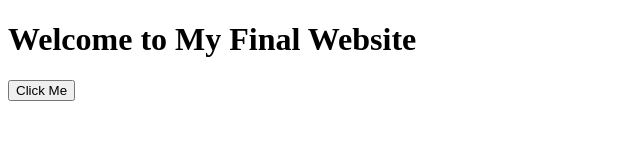
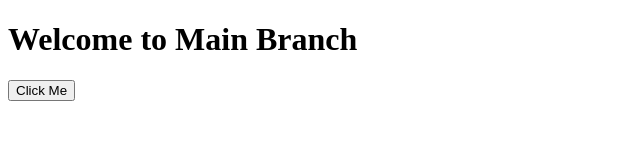
Before and after one commit to 2500031578/labendsem, a plain HTML site: page index.html in a window 1280 px wide. Shown: the whole page, without its empty margins (0-640 px from the left). Drawn offline with Linux system fonts and the light colour scheme.

Commit message:
Changed header independently in main

```diff
--- a/index.html
+++ b/index.html
@@ -5,7 +5,7 @@
 </head>
 <body>
     <header>
-        <h1>Welcome to My Final Website</h1>
+        <h1>Welcome to Main Branch</h1>
     </header>
 
     <button>Click Me</button>
```
